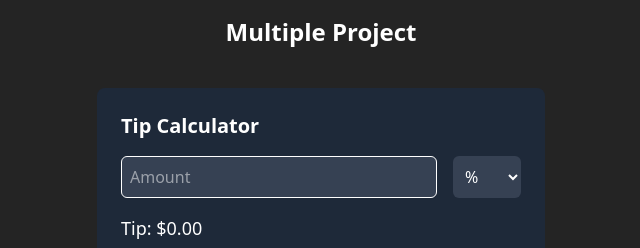
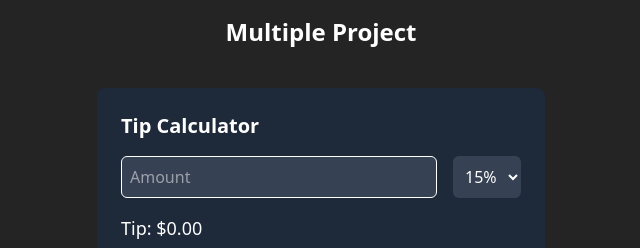
Before and after one commit to SnipperPlayer/multiple-client, a React (Vite) app: page / in a window 1280 px wide. Shown: the top 248 px of the page, without its empty margins (319-959 px from the left). Built offline with nearby package versions, Linux system fonts and the light colour scheme.

Commit message:
Set default percentage value in App component and reorder options in select

```diff
--- a/src/App.jsx
+++ b/src/App.jsx
@@ -5,7 +5,7 @@ import './App.css'
 
 function App() {
   const [monto, setMonto] = useState(""); // Guardamos el monto ingresado por el usuario
-  const [porcentaje, setPorcentaje] = useState(""); // Guardamos el factor (0.10 o 0.15)
+  const [porcentaje, setPorcentaje] = useState(0.15); // Guardamos el factor (0.10 o 0.15)
   const [pay, setPay] = useState("");
 
   // El resultado se calcula CADA VEZ que el componente se renderiza
@@ -37,9 +37,8 @@ function App() {
             onChange={(e) => setPorcentaje(Number(e.target.value))}
             className="p-2 rounded-md bg-gray-700 text-white"
           >
-            <option value="" hidden disabled>%</option>
+            <option value={0.15}>15%</option>
             <option value={0.10}>10%</option>
-            <option value={0.15}>15%</option>
           </select>
         </div>
 
```
